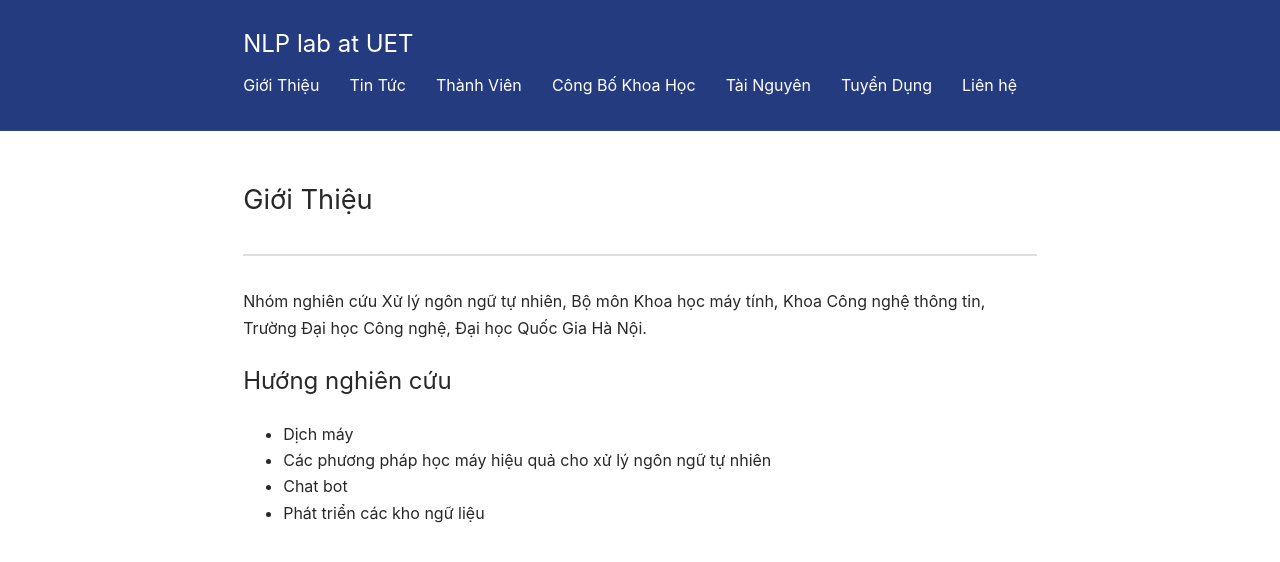
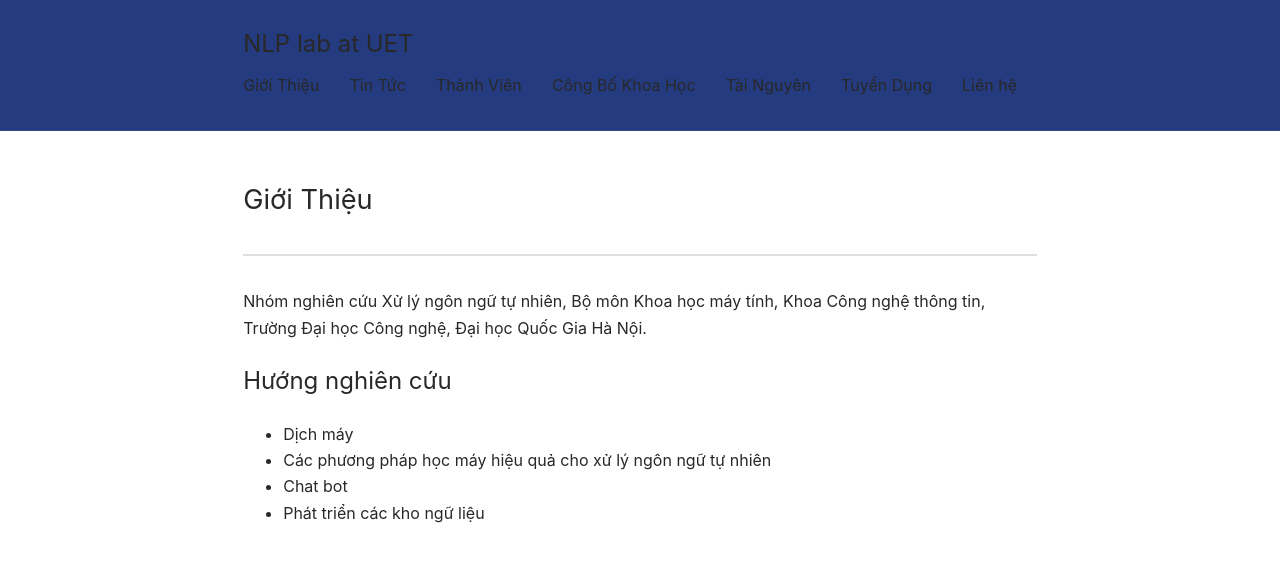
Before and after one commit to uetnlp/uetnlp.github.io, a Jekyll site: the page built from index.html, in a window 1280 px wide. Shown: the top 562 px of the page. Built offline with Jekyll 4.4.1, drawn with Linux system fonts in a browser that asks for light colours.

Commit message:
change header

```diff
--- a/assets/css/theme.sass
+++ b/assets/css/theme.sass
@@ -14,13 +14,13 @@ body > header, article, body > footer
 
 body > header
   background: #253B80 //?
-  color: #fff
+
   border-bottom: 1px solid rgba(255, 255, 255, .05)//?
 
 {% else %}
 
 body > header
-  box-shadow: 0 0 .6em rgba(40, 40, 40, .05) //?
+  box-shadow: 0 0 .6em rgba(40, 40, 40, .05)
   border-bottom: 1px solid reduce(12)
 
 {% endif %}
```
Also changed, not shown: _config.yml (line endings or trailing spaces).
